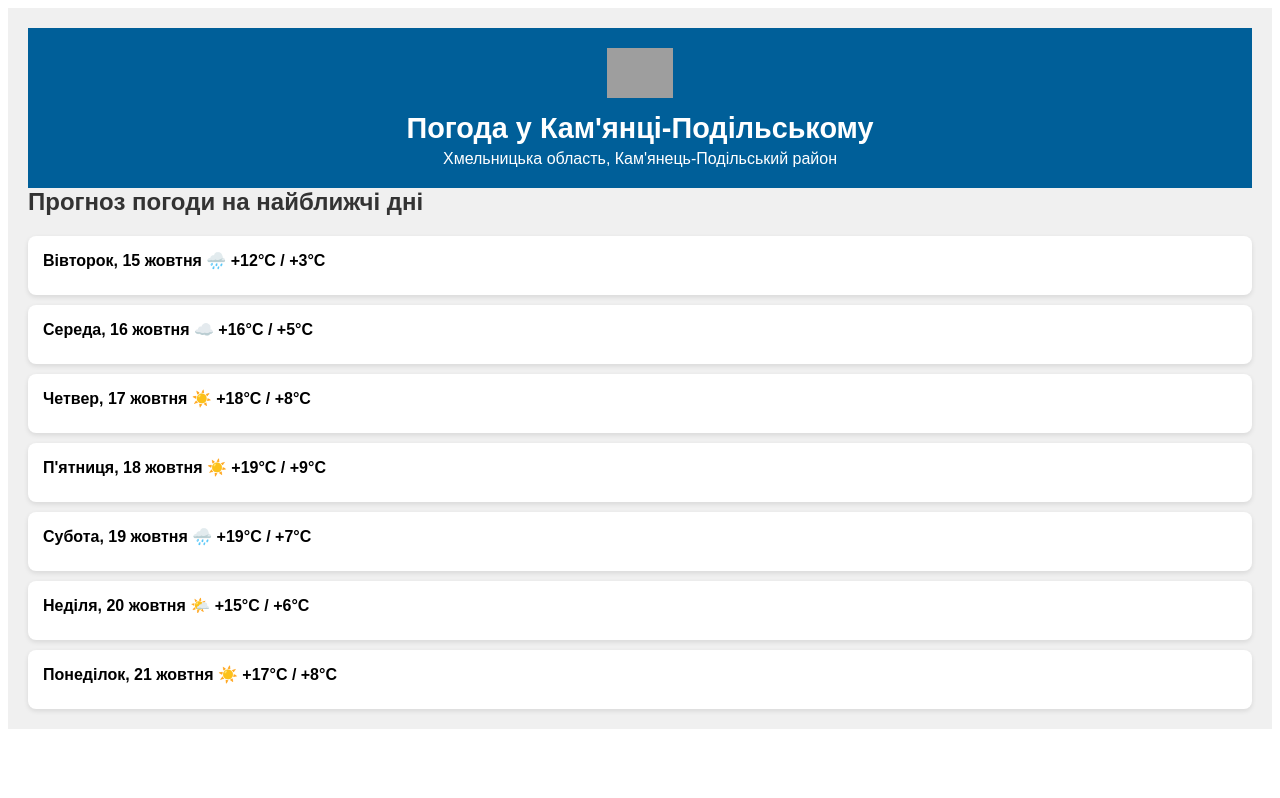
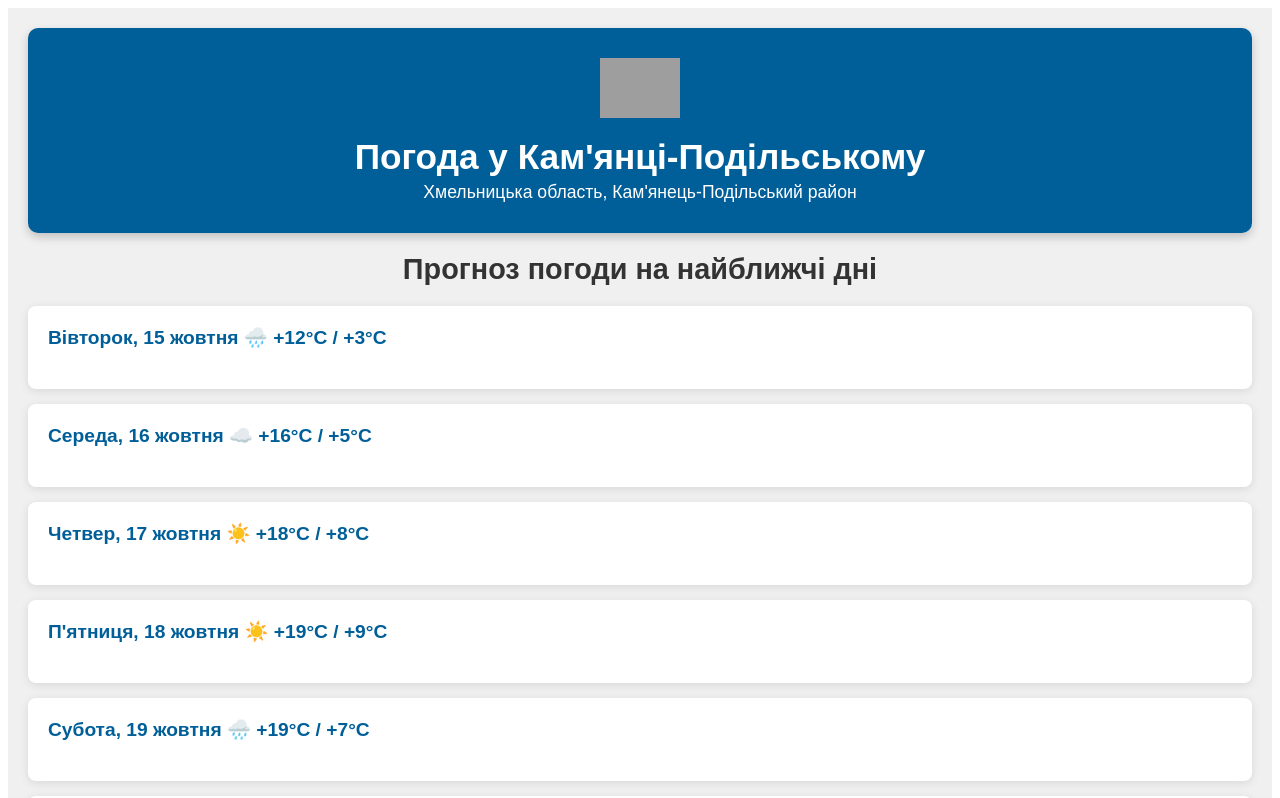
Before and after one commit to IT-Kamianets/weathersense, an Angular app: page / in a window 1280 px wide. Shown: the top 798 px of the page. Built offline with nearby package versions, Linux system fonts and the light colour scheme; no server answers; grey boxes are pictures that could not be loaded.

Commit message:
Update app.component.scss

```diff
--- a/src/app/app.component.scss
+++ b/src/app/app.component.scss
@@ -5,7 +5,7 @@
 }
 
 body {
-    font-family: Arial, sans-serif;
+    font-family: 'Arial', sans-serif;
     background-color: #f0f0f0;
     padding: 20px;
 }
@@ -13,47 +13,59 @@ body {
 header {
     text-align: center;
     background-color: #005f99;
-    padding: 20px;
+    padding: 30px; // Збільшено відступ
     color: white;
+    border-radius: 10px; // Додано закруглення
+    box-shadow: 0 4px 10px rgba(0, 0, 0, 0.2); // Додано тінь
 }
 
 .logo img {
-    height: 50px;
+    height: 60px; // Збільшено логотип
 }
 
 h1 {
-    margin-top: 10px;
-    font-size: 1.8em;
+    margin-top: 15px;
+    font-size: 2.2em; // Збільшено заголовок
 }
 
 p {
-    font-size: 1em;
+    font-size: 1.1em; // Збільшено розмір шрифту
     margin-top: 5px;
 }
 
 .forecast {
+    margin-top: 20px; // Додано відступ з верхньої частини
     h2 {
         margin-bottom: 20px;
-        font-size: 1.5em;
+        font-size: 1.8em; // Збільшено розмір заголовка прогнозу
         color: #333;
+        text-align: center; // Вирівнювання по центру
     }
 
     .forecast-days {
         display: flex;
         flex-direction: column;
-        gap: 10px;
+        gap: 15px; // Збільшено проміжок між днями
 
         .day {
             position: relative;
             background-color: white;
             border-radius: 8px;
-            padding: 15px;
-            box-shadow: 0 2px 5px rgba(0, 0, 0, 0.1);
+            padding: 20px; // Збільшено внутрішній відступ
+            box-shadow: 0 2px 10px rgba(0, 0, 0, 0.1);
+            transition: box-shadow 0.3s ease;
+
+            &:hover {
+                box-shadow: 0 4px 15px rgba(0, 0, 0, 0.2); // Тінь при наведенні
+            }
 
             label {
                 display: block;
                 font-weight: bold;
                 cursor: pointer;
+                font-size: 1.2em; // Збільшено розмір шрифту
+                margin-bottom: 10px; // Відступ знизу
+                color: #005f99; // Колір тексту
             }
 
             input[type="checkbox"] {
@@ -68,12 +80,13 @@ p {
                 color: #333;
 
                 p {
-                    margin: 5px 0;
+                    margin: 8px 0; // Збільшено відступ між параграфами
+                    line-height: 1.5; // Збільшено міжрядковий інтервал
                 }
             }
 
             input[type="checkbox"]:checked + .details {
-                max-height: 100px; /* Достатньо місця для вмісту */
+                max-height: 150px; /* Достатньо місця для вмісту */
             }
         }
     }
```
